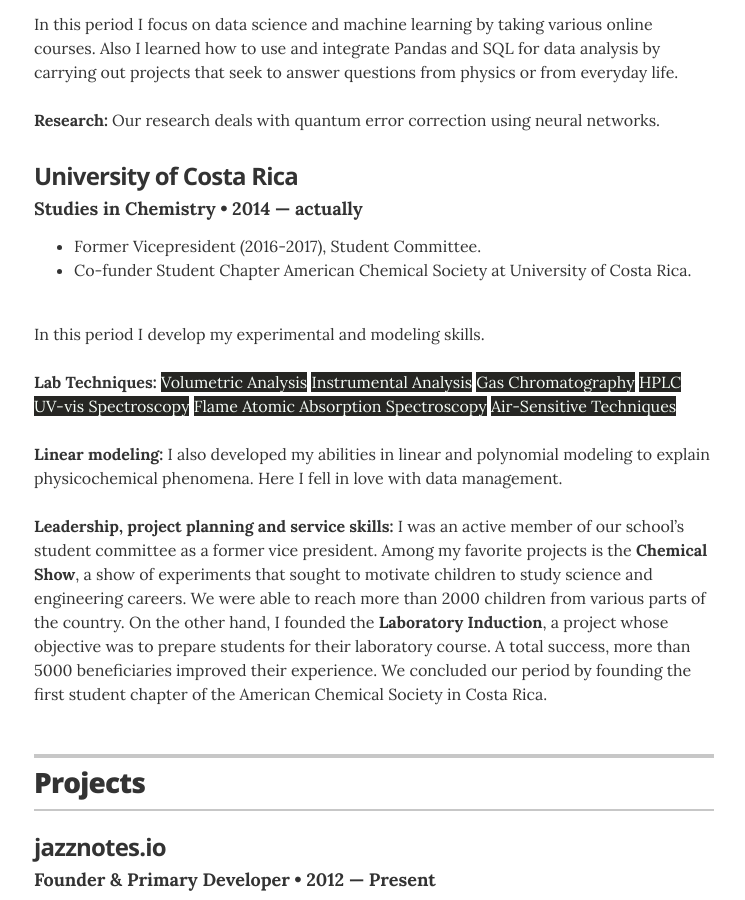
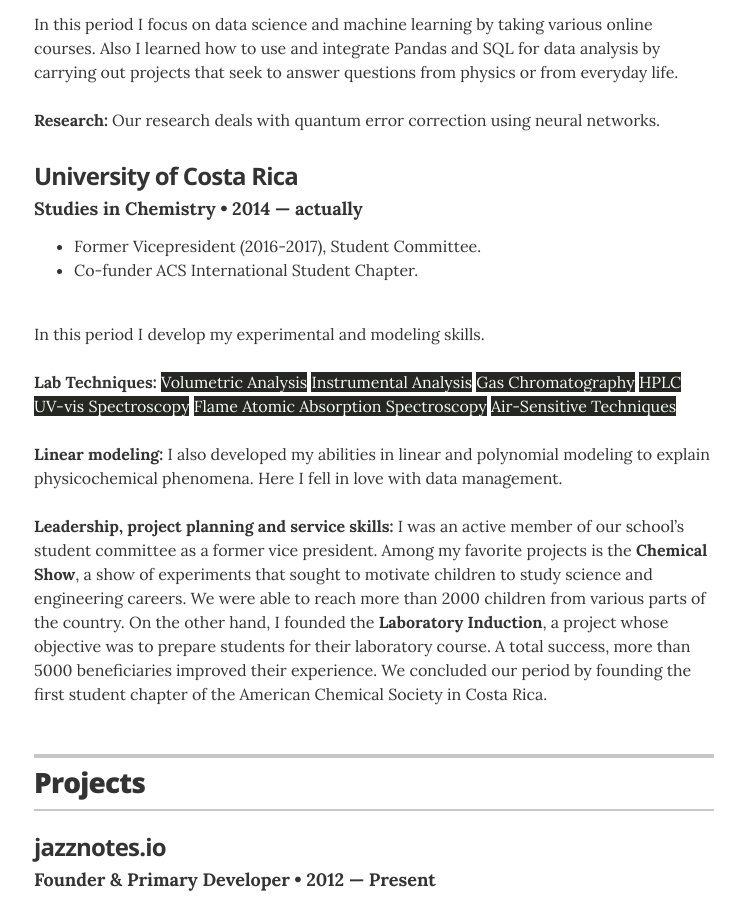
Before and after one commit to jeff0994/jeff0994.github.io, a Jekyll site: the page built from index.html, in a window 1280 px wide and 900 px high, scrolled down 1642 px. Shown: the whole window, without its empty margins (266-1011 px from the left). Built offline with Jekyll 4.4.1, drawn with Linux system fonts in a browser that asks for light colours.

Commit message:
Update education.yml

```diff
--- a/_data/education.yml
+++ b/_data/education.yml
@@ -20,7 +20,7 @@
   year: 2014 &mdash; actually
   awards:
     - award: Former Vicepresident (2016-2017), Student Committee.
-    - award: Co-funder Student Chapter American Chemical Society at University of Costa Rica.
+    - award: Co-funder ACS International Student Chapter.
   summary: <br> In this period I develop my experimental and modeling skills.</br>
 
            <br/><b>Lab Techniques:</b> <mark>Volumetric Analysis</mark> <mark>Instrumental Analysis</mark> <mark>Gas Chromatography</mark> <mark>HPLC</mark>
```
